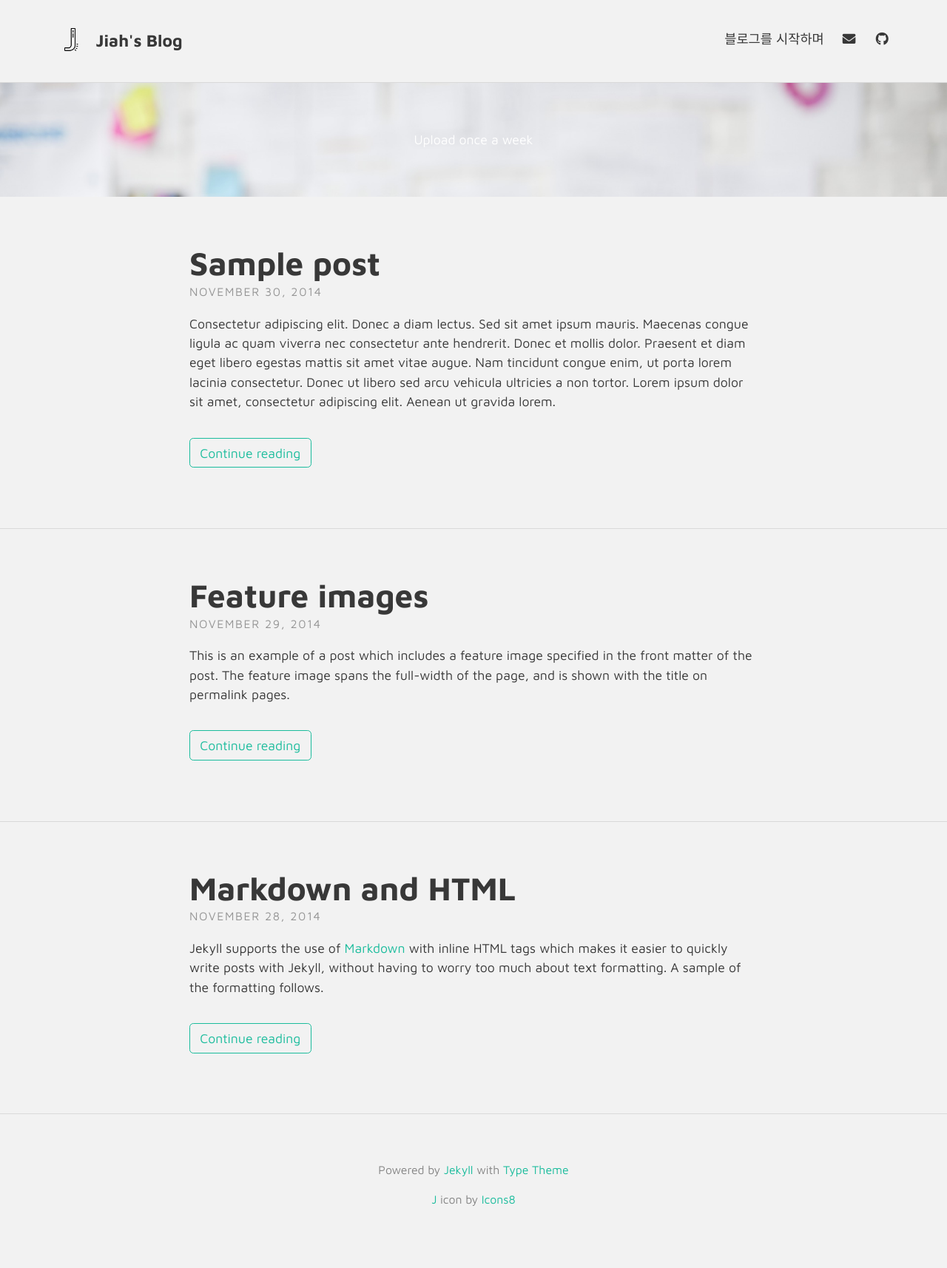
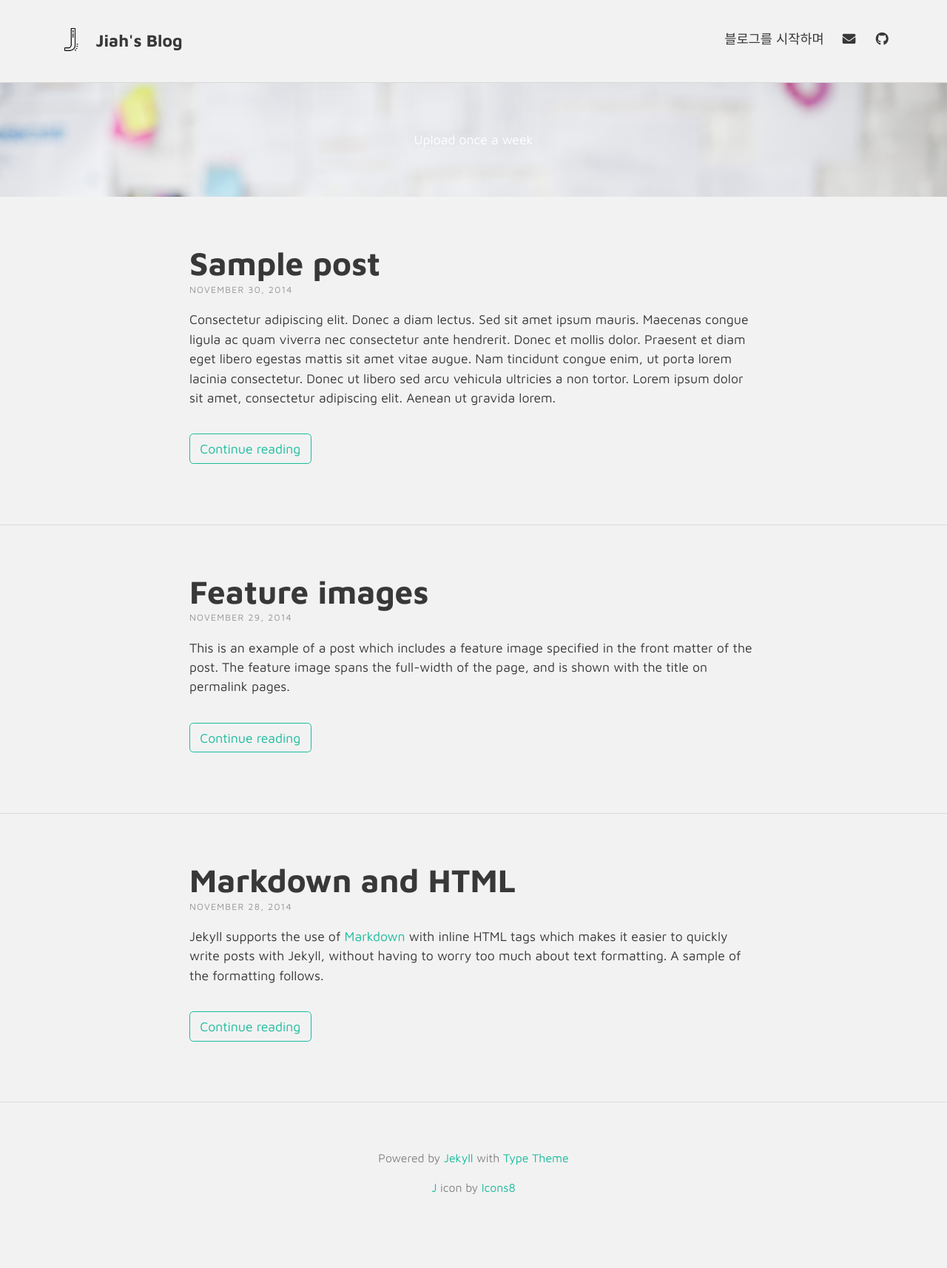
Before and after one commit to jiahnoh97/jiahnoh97.github.io, a Jekyll site: the page built from index.html, in a window 1280 px wide. Shown: the whole page at 74% size. Built offline with Jekyll 4.4.1, drawn with Linux system fonts in a browser that asks for light colours; nearby versions of some CDN libraries; the list of posts is cut into pages by our own code.

Commit message:
Update _posts.scss

```diff
--- a/_sass/layouts/_posts.scss
+++ b/_sass/layouts/_posts.scss
@@ -10,7 +10,7 @@
 }
 article {
   .subtitle {
-    font-size: 1.45em;
+    font-size: 1.25em;
     font-weight: normal;
     margin: 0;
   }
@@ -32,7 +32,7 @@
 }
 .meta {
   color: rgba($text-color, .5);
-  font-size: 0.9em;
+  font-size: 0.7em;
   letter-spacing: 0.1em;
   margin: 0;
   text-transform: uppercase;
```
